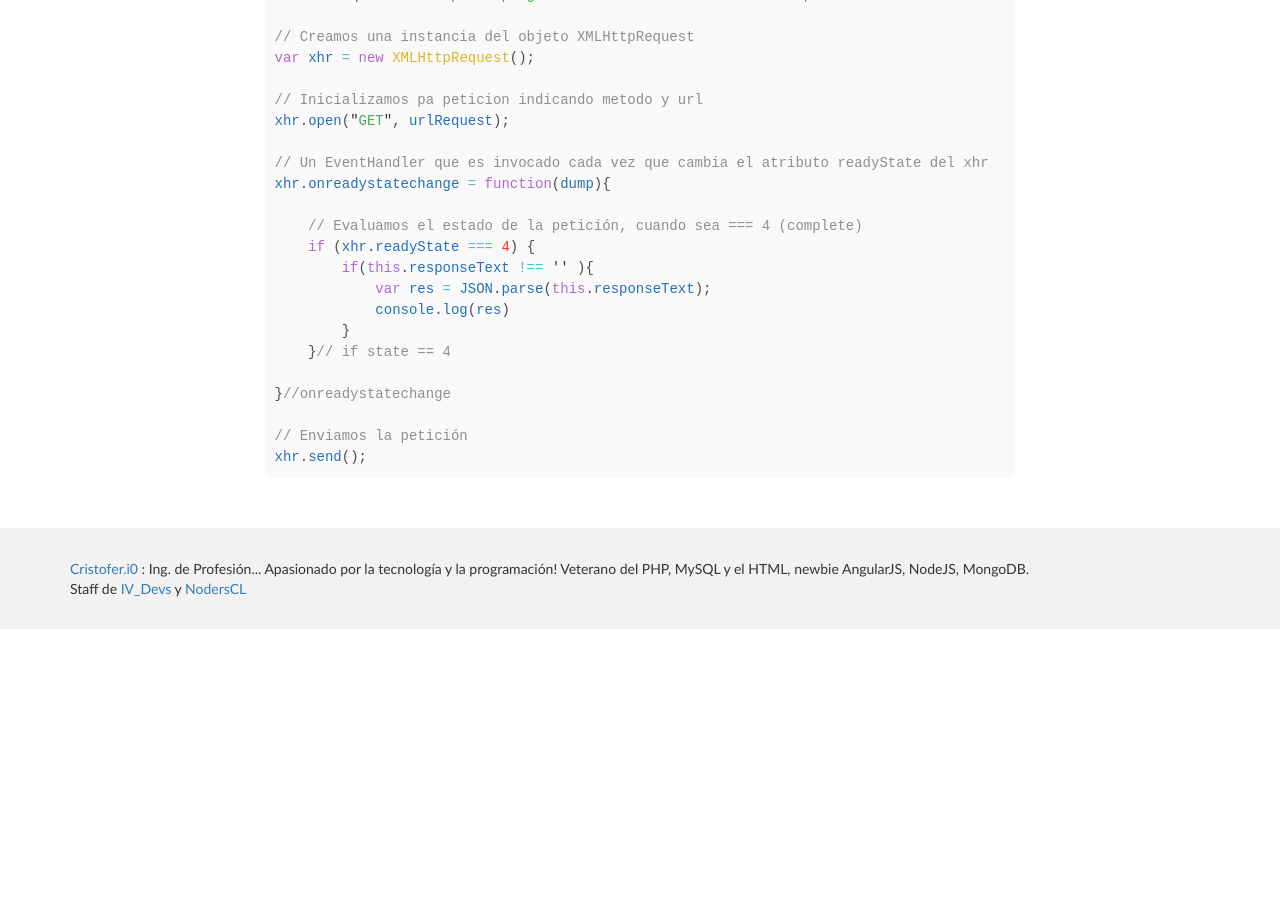
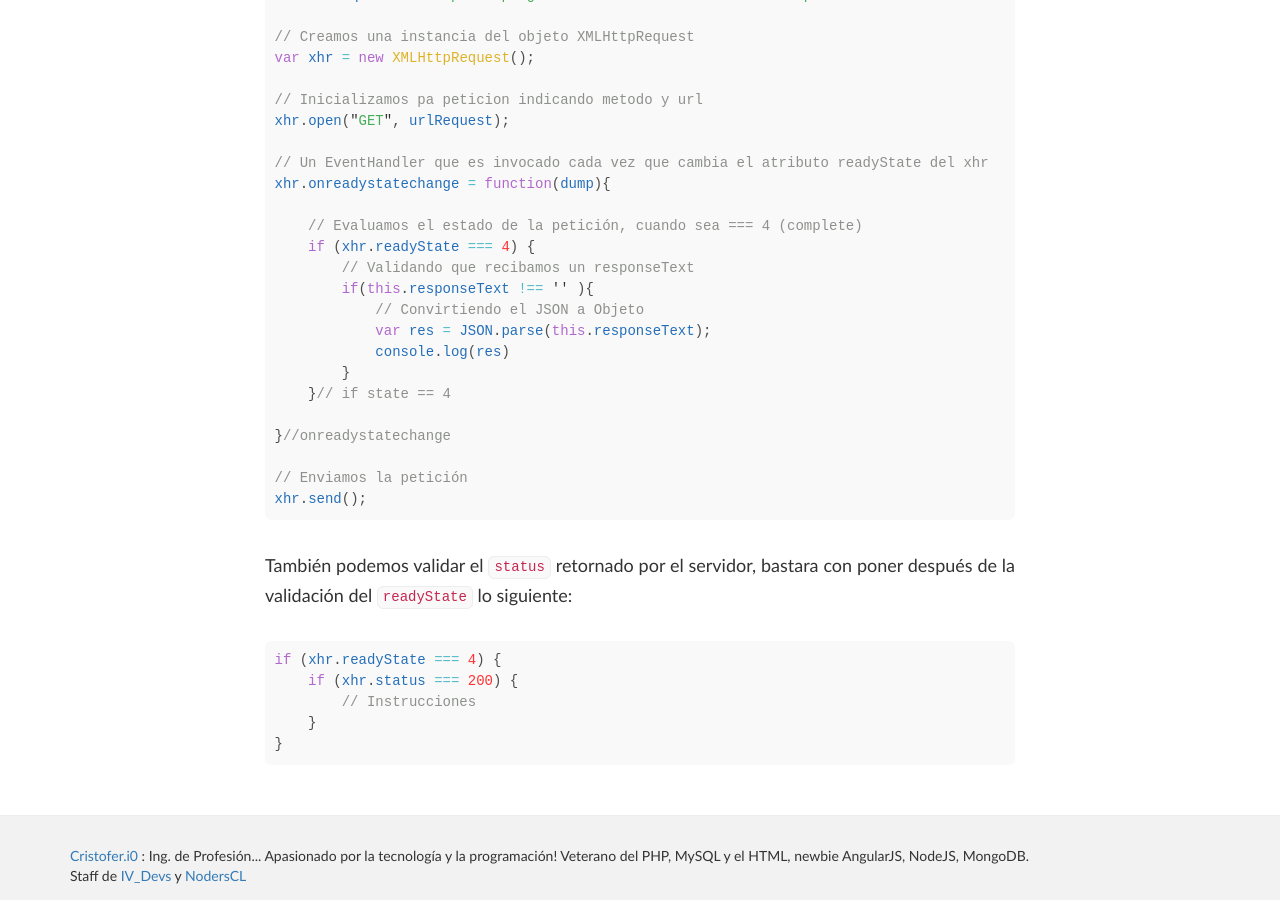
Before and after one commit to cristofer-dev/cristofer.io, a Jekyll site: the page built from _posts/2017-11-18-xhr.md, in a window 1280 px wide and 900 px high, scrolled down 775 px. Built offline with Jekyll 4.4.1, drawn with Linux system fonts in a browser that asks for light colours; comment, search, counter and statistics services are not loaded; before the commit the page ends 1404 px from its top, so only the background shows below that.

Commit message:
UPDATE Post XHR
 Changes to be committed:
	modified:   _posts/2017-11-18-xhr.md

```diff
--- a/_posts/2017-11-18-xhr.md
+++ b/_posts/2017-11-18-xhr.md
@@ -31,7 +31,9 @@ xhr.onreadystatechange = function(dump){
 
     // Evaluamos el estado de la petición, cuando sea === 4 (complete)
     if (xhr.readyState === 4) {
+        // Validando que recibamos un responseText
         if(this.responseText !== '' ){
+            // Convirtiendo el JSON a Objeto
             var res = JSON.parse(this.responseText);
             console.log(res)
         }
@@ -42,3 +44,14 @@ xhr.onreadystatechange = function(dump){
 // Enviamos la petición
 xhr.send();
 {% endhighlight %}
+
+
+También podemos validar el `status` retornado por el servidor, bastara con poner después de la validación del `readyState` lo siguiente:
+
+{% highlight Javascript %}
+if (xhr.readyState === 4) {
+    if (xhr.status === 200) {
+        // Instrucciones
+    }
+}
+{% endhighlight %}
```
